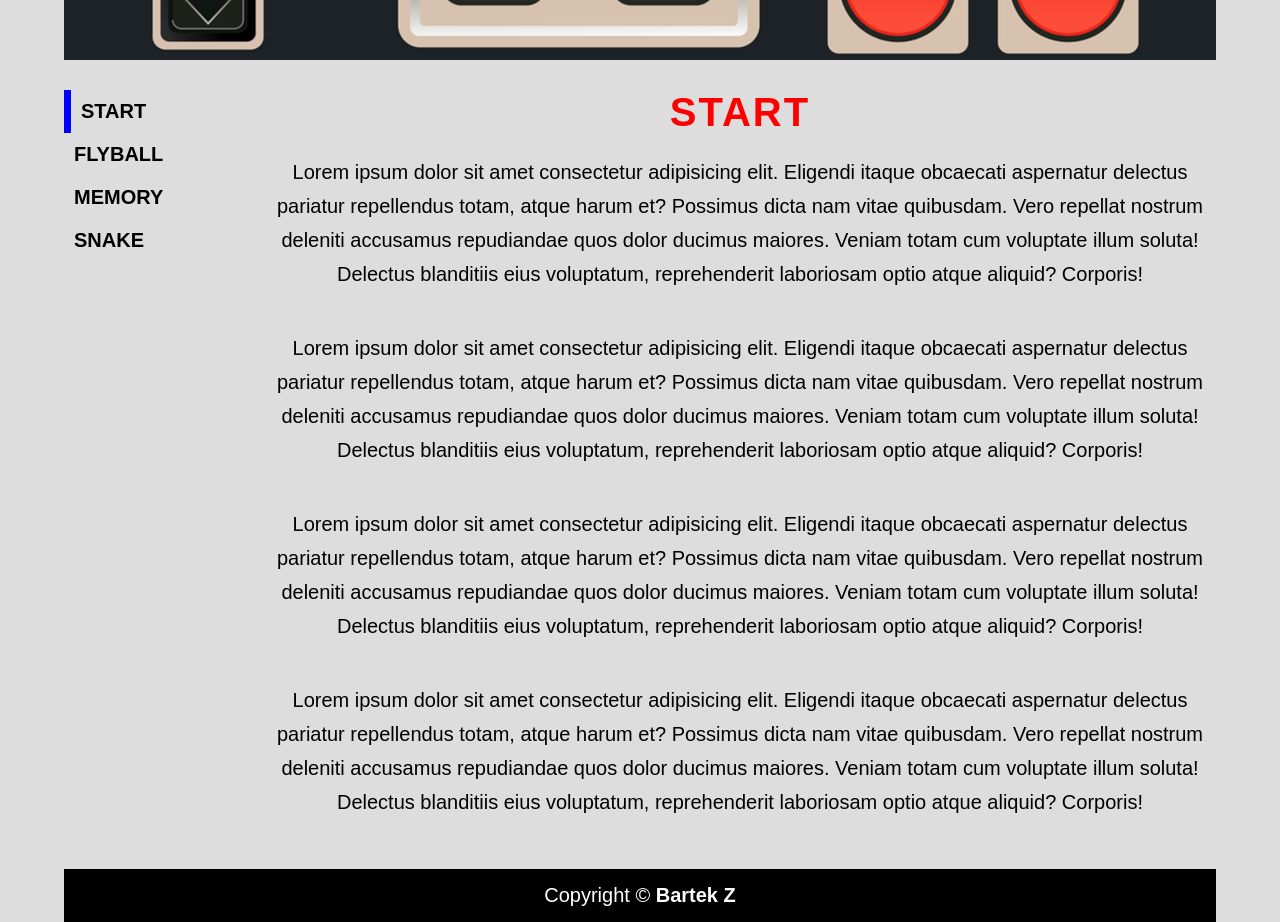
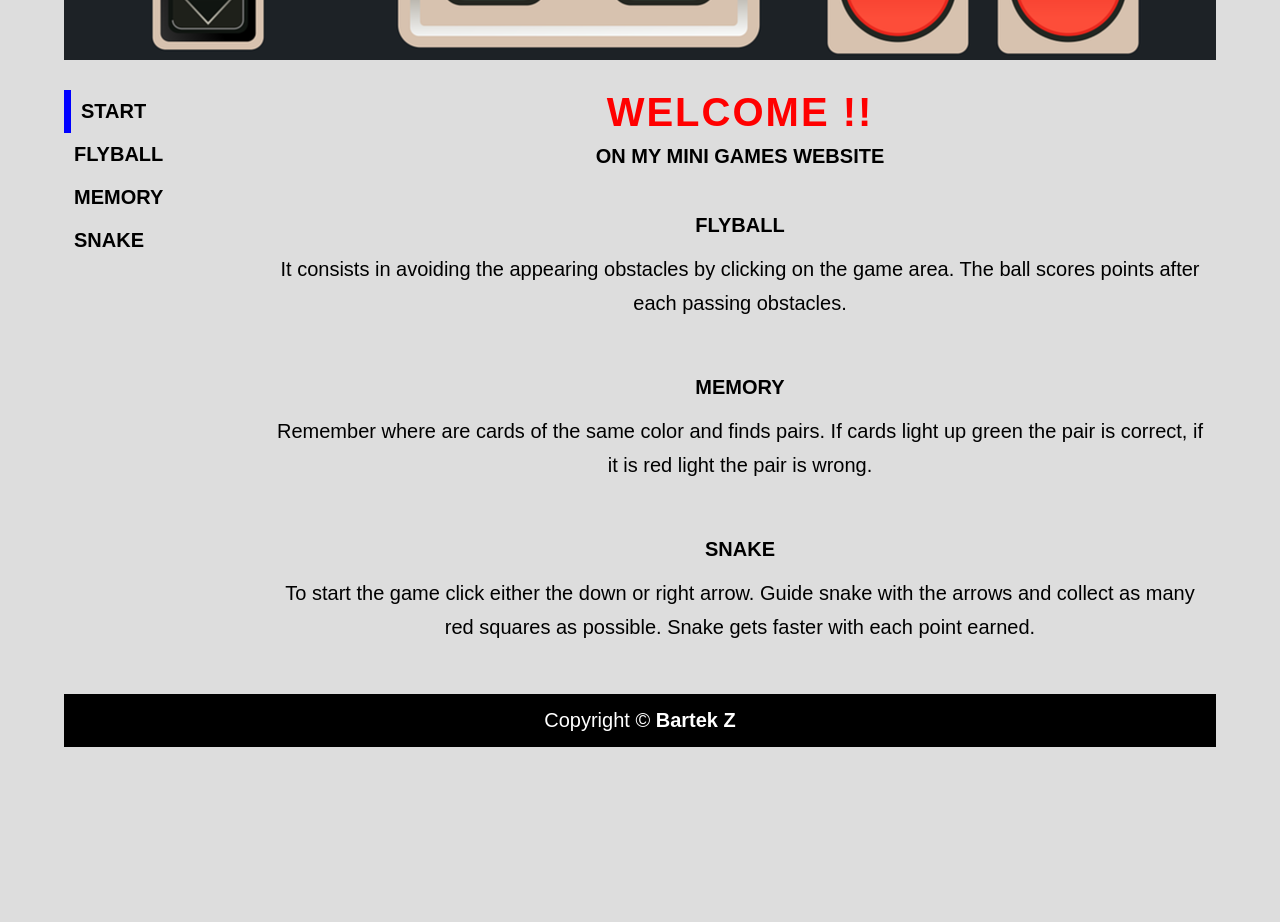
Before and after one commit to Bartek-Z/games-app, a React (Create React App) app: page / in a window 1280 px wide. Shown: the part 260-1182 px from the top of the page. After the commit the page ends 1007 px from the top, so only its background shows below. Built offline with nearby package versions, Linux system fonts and the light colour scheme.

Commit message:
add instruction to start page

```diff
--- a/src/pages/Start.js
+++ b/src/pages/Start.js
@@ -3,38 +3,24 @@ import styled from 'styled-components';
 function Start() {
 	return (
 		<>
-			<Name>Start</Name>
+			<Name>Welcome !!</Name>
+			<BoldText>On my mini games website</BoldText>
 			<Paragraph>
-				Lorem ipsum dolor sit amet consectetur adipisicing elit. Eligendi itaque
-				obcaecati aspernatur delectus pariatur repellendus totam, atque harum
-				et? Possimus dicta nam vitae quibusdam. Vero repellat nostrum deleniti
-				accusamus repudiandae quos dolor ducimus maiores. Veniam totam cum
-				voluptate illum soluta! Delectus blanditiis eius voluptatum,
-				reprehenderit laboriosam optio atque aliquid? Corporis!
+				<BoldText>Flyball</BoldText>
+				It consists in avoiding the appearing obstacles by clicking on the game
+				area. The ball scores points after each passing obstacles.
 			</Paragraph>
 			<Paragraph>
-				Lorem ipsum dolor sit amet consectetur adipisicing elit. Eligendi itaque
-				obcaecati aspernatur delectus pariatur repellendus totam, atque harum
-				et? Possimus dicta nam vitae quibusdam. Vero repellat nostrum deleniti
-				accusamus repudiandae quos dolor ducimus maiores. Veniam totam cum
-				voluptate illum soluta! Delectus blanditiis eius voluptatum,
-				reprehenderit laboriosam optio atque aliquid? Corporis!
+				<BoldText>Memory</BoldText>
+				Remember where are cards of the same color and finds pairs. If cards
+				light up green the pair is correct, if it is red light the pair is
+				wrong.
 			</Paragraph>
 			<Paragraph>
-				Lorem ipsum dolor sit amet consectetur adipisicing elit. Eligendi itaque
-				obcaecati aspernatur delectus pariatur repellendus totam, atque harum
-				et? Possimus dicta nam vitae quibusdam. Vero repellat nostrum deleniti
-				accusamus repudiandae quos dolor ducimus maiores. Veniam totam cum
-				voluptate illum soluta! Delectus blanditiis eius voluptatum,
-				reprehenderit laboriosam optio atque aliquid? Corporis!
-			</Paragraph>
-			<Paragraph>
-				Lorem ipsum dolor sit amet consectetur adipisicing elit. Eligendi itaque
-				obcaecati aspernatur delectus pariatur repellendus totam, atque harum
-				et? Possimus dicta nam vitae quibusdam. Vero repellat nostrum deleniti
-				accusamus repudiandae quos dolor ducimus maiores. Veniam totam cum
-				voluptate illum soluta! Delectus blanditiis eius voluptatum,
-				reprehenderit laboriosam optio atque aliquid? Corporis!
+				<BoldText>Snake</BoldText>
+				To start the game click either the down or right arrow. Guide snake with
+				the arrows and collect as many red squares as possible. Snake gets
+				faster with each point earned.
 			</Paragraph>
 		</>
 	);
@@ -47,6 +33,12 @@ const Paragraph = styled.p`
 	line-height: 170%;
 `;
 
+const BoldText = styled.p`
+	padding: 10px;
+	font-weight: bold;
+	text-transform: uppercase;
+`;
+
 const Name = styled.h1`
 	font-size: 2rem;
 	color: red;
```
